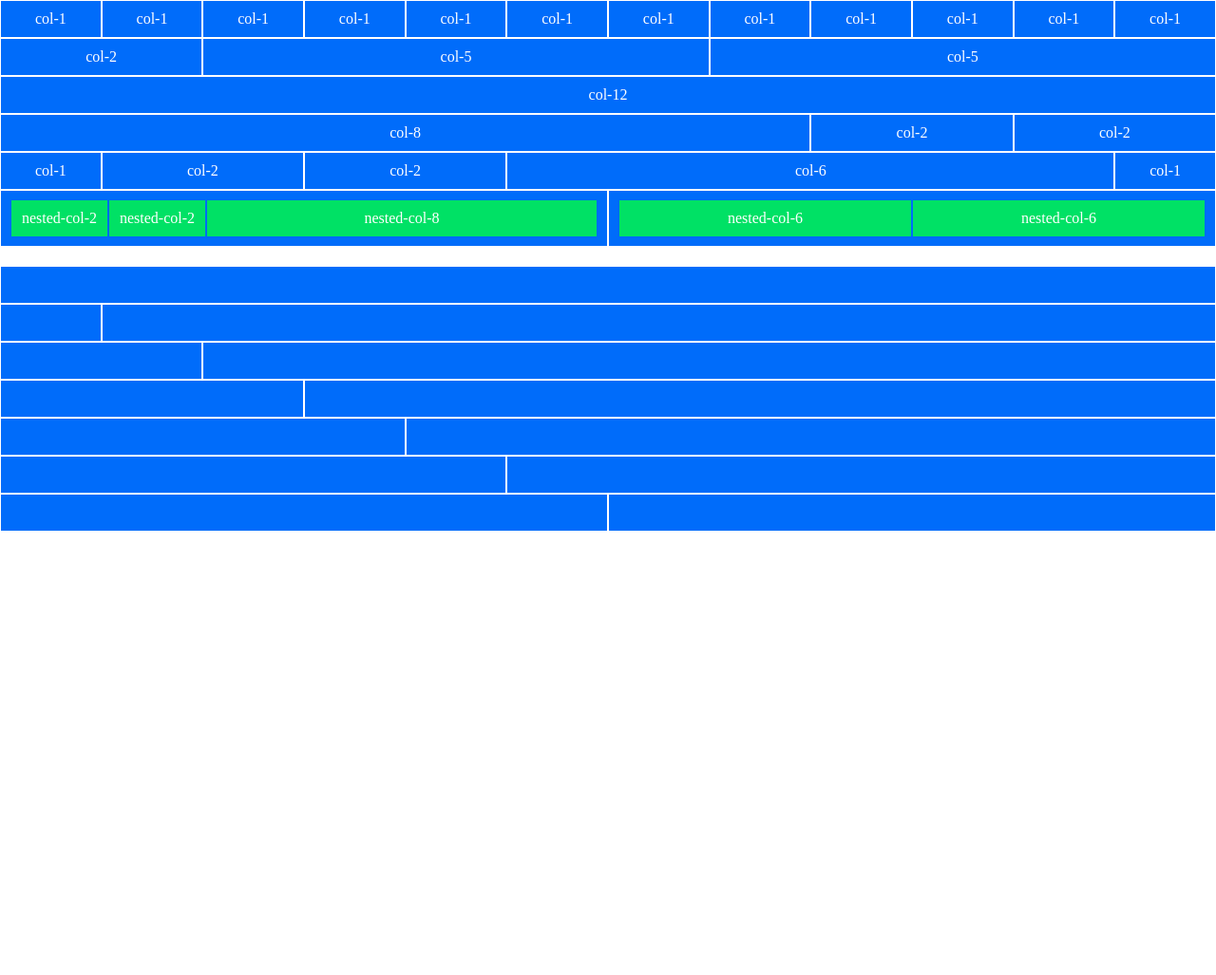
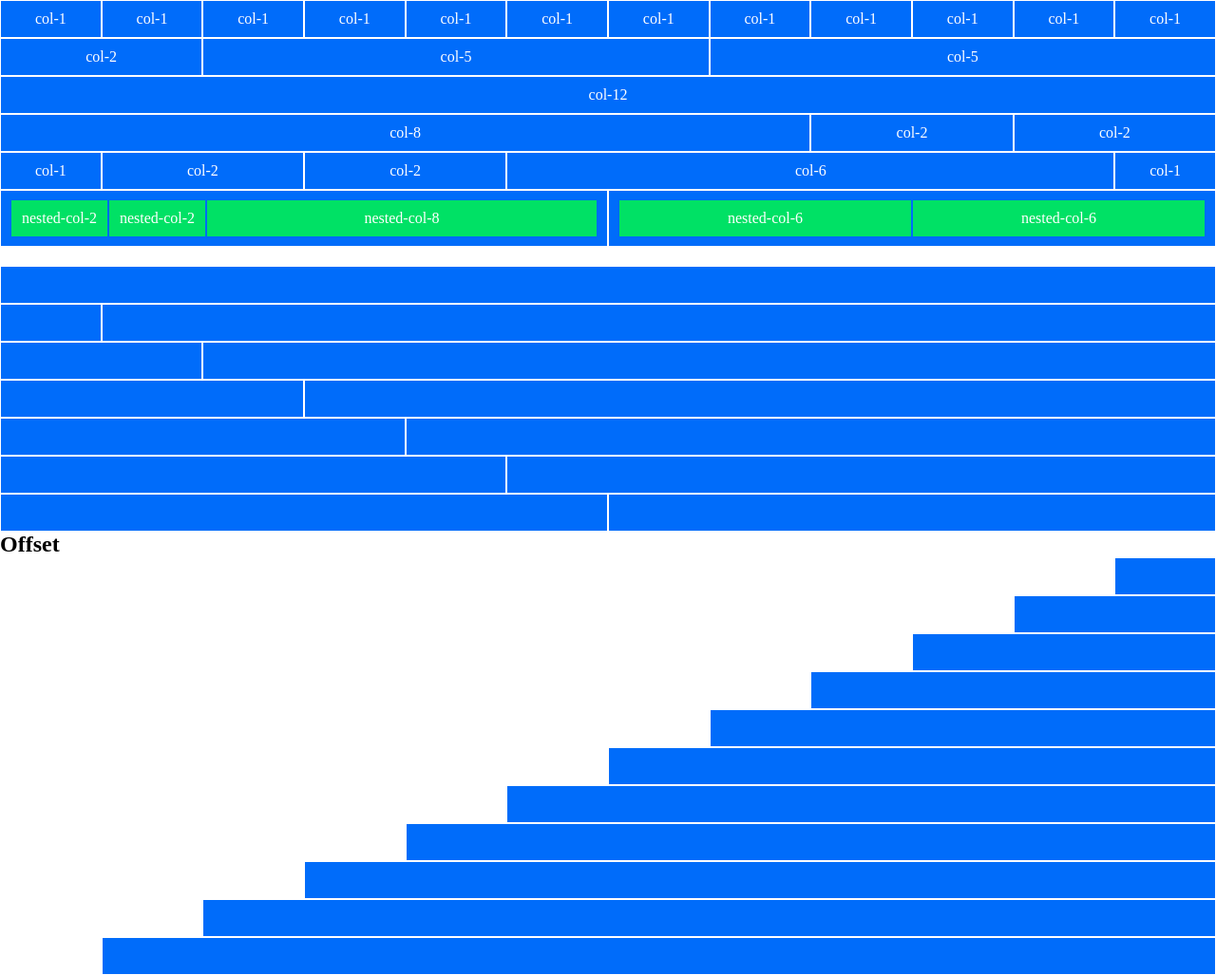
Before and after one commit to Fede180600/html-css-12bool, a plain HTML site: page index.html in a window 1280 px wide. Shown: the whole page at 95% size. Before the commit the page ends 800 px from the top, so only its background shows below. Drawn offline with Linux system fonts and the light colour scheme.

Commit message:
third-ex-done

```diff
--- a/css/12bool.css
+++ b/css/12bool.css
@@ -3,10 +3,6 @@
     margin: 0;
     padding: 0;
     box-sizing: border-box;
-}
-
-.mb-20 {
-    margin-bottom: 20px;
 }
 
 .container-fluid {
@@ -57,24 +53,76 @@
 .col-5 {
     flex-basis: calc((100% / 12) * 5);
 }
+
 .col-6 {
     flex-basis: calc((100% / 12) * 6);
 }
+
 .col-7 {
     flex-basis: calc((100% / 12) * 7);
 }
+
 .col-8 {
     flex-basis: calc((100% / 12) * 8);
 }
+
 .col-9 {
     flex-basis: calc((100% / 12) * 9);
 }
+
 .col-10 {
     flex-basis: calc((100% / 12) * 10);
 }
+
 .col-11 {
     flex-basis: calc((100% / 12) * 11);
 }
+
 .col-12 {
     flex-basis: calc((100% / 12) * 12);
 }
+
+/* OFFSETS */
+.offset-1 {
+    margin-left: calc((100% /12) * 1)
+}
+
+.offset-2 {
+    margin-left: calc((100% /12) * 2)
+}
+
+.offset-3 {
+    margin-left: calc((100% /12) * 3)
+}
+
+.offset-4 {
+    margin-left: calc((100% /12) * 4)
+}
+
+.offset-5 {
+    margin-left: calc((100% /12) * 5)
+}
+
+.offset-6 {
+    margin-left: calc((100% /12) * 6)
+}
+
+.offset-7 {
+    margin-left: calc((100% /12) * 7)
+}
+
+.offset-8 {
+    margin-left: calc((100% /12) * 8)
+}
+
+.offset-9 {
+    margin-left: calc((100% /12) * 9)
+}
+
+.offset-10 {
+    margin-left: calc((100% /12) * 10)
+}
+
+.offset-11 {
+    margin-left: calc((100% /12) * 11)
+}
--- a/css/style.css
+++ b/css/style.css
@@ -1,7 +1,3 @@
-.container-fluid {
-    background-color: blueviolet;
-}
-
 .col {
     background-color: #006cfa;
     color: white;
@@ -16,3 +12,7 @@
 .padding-10 {
     padding: 10px;
 }
+
+.mb-20 {
+    margin-bottom: 20px;
+}
--- a/index.html
+++ b/index.html
@@ -99,5 +99,54 @@
             <div class="col col-6"></div>
         </div>
     </div>
+
+    <h2>Offset</h2>
+
+    <div class="container-fluid">
+
+        <div class="row">
+            <div class="col col-1 offset-11"></div>
+        </div>
+
+        <div class="row">
+            <div class="col col-2 offset-10"></div>
+        </div>
+
+        <div class="row">
+            <div class="col col-3 offset-9"></div>
+        </div>
+
+        <div class="row">
+            <div class="col col-4 offset-8"></div>
+        </div>
+
+        <div class="row">
+            <div class="col col-5 offset-7"></div>
+        </div>
+
+        <div class="row">
+            <div class="col col-6 offset-6"></div>
+        </div>
+
+        <div class="row">
+            <div class="col col-7 offset-5"></div>
+        </div>
+
+        <div class="row">
+            <div class="col col-8 offset-4"></div>
+        </div>
+
+        <div class="row">
+            <div class="col col-9 offset-3"></div>
+        </div>
+
+        <div class="row">
+            <div class="col col-10 offset-2"></div>
+        </div>
+
+        <div class="row">
+            <div class="col col-11 offset-1"></div>
+        </div>
+    </div>
 </body>
 </html>
```
